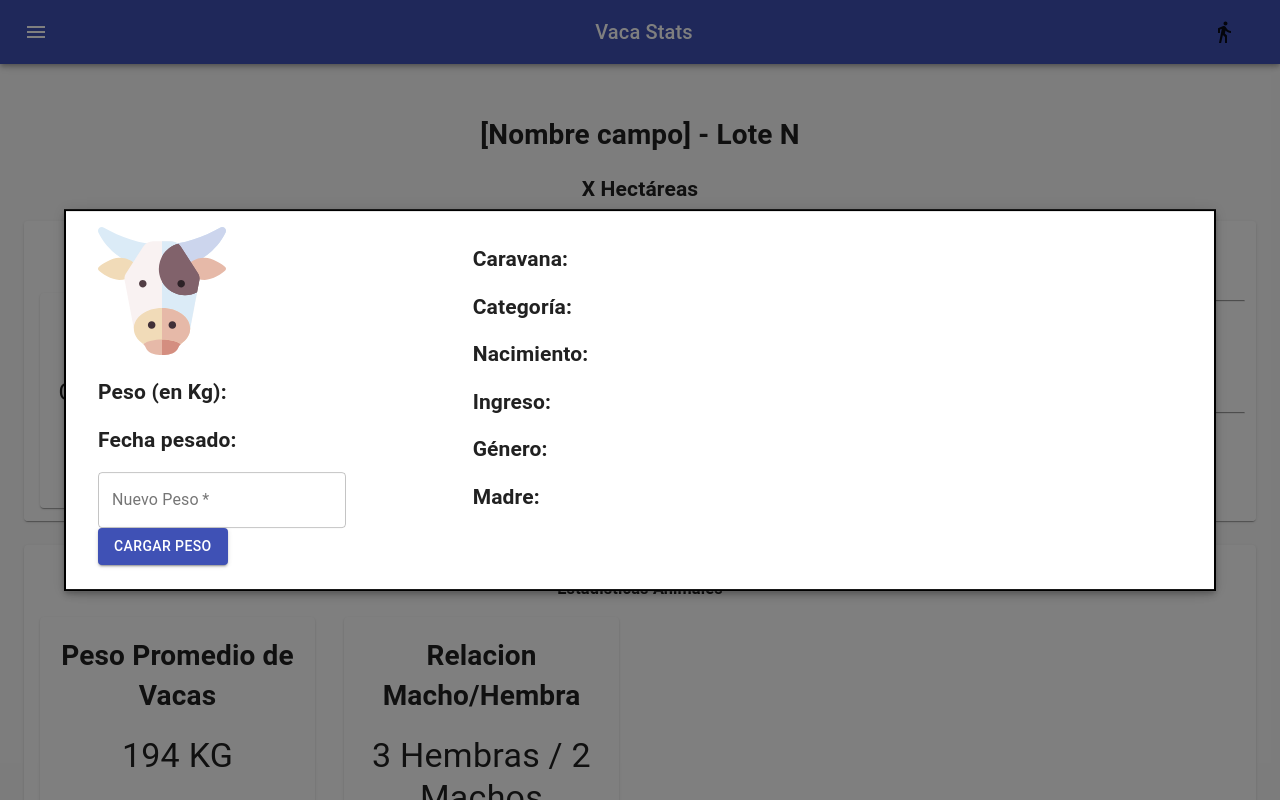
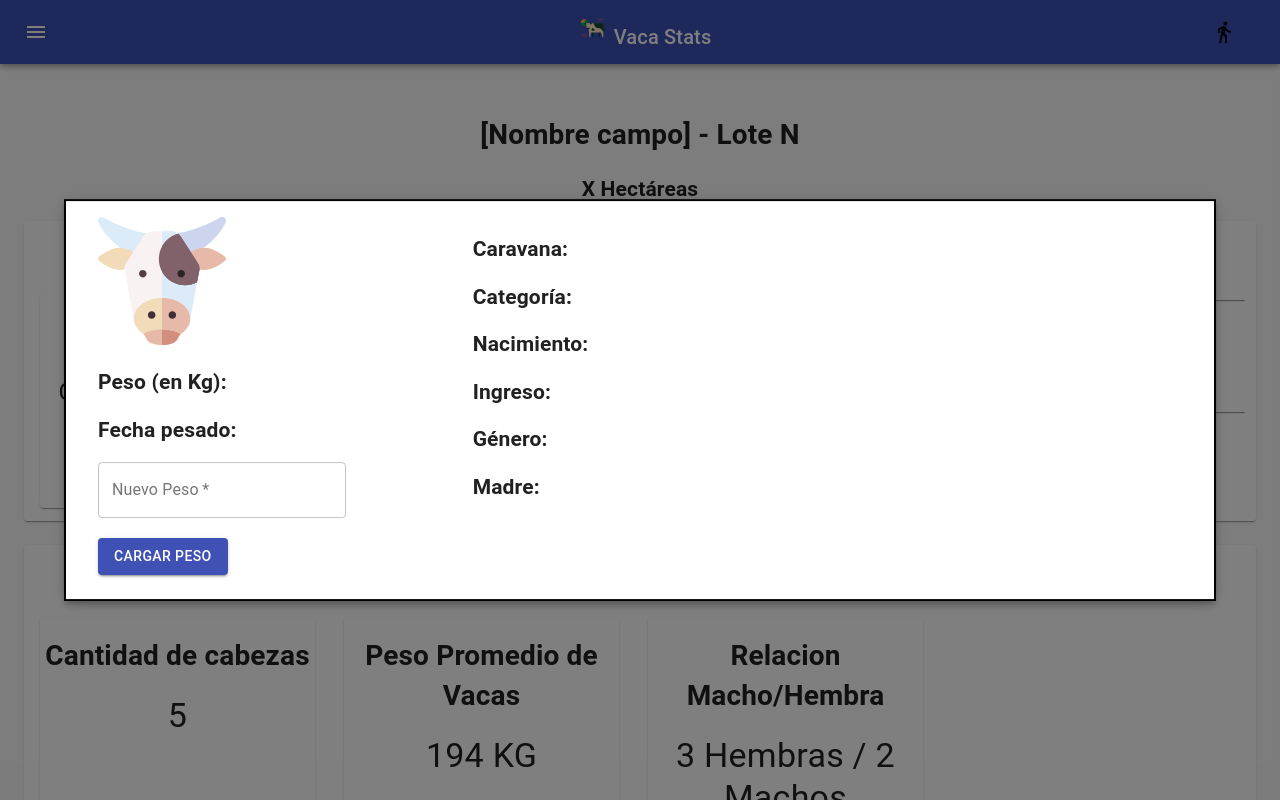
Before and after one commit to FMB555/SEMI-1, a React (Create React App) app: page /lote in a window 1280 px wide. Both pictures are taken after a click on the button 80 px from the left and 484 px from the top of the page. Built offline with nearby package versions, Linux system fonts and the light colour scheme; the HTML template or start-up script is replaced by a standard one.

Commit message:
Animales

```diff
--- a/src/Components/Animales.js
+++ b/src/Components/Animales.js
@@ -11,8 +11,6 @@ import ItemAnimal  from './ItemAnimal'
 const useStyles = makeStyles((theme) => ({
     root: {
         flexGrow: 1,
-        minWidth: '100%',
-        minHeight: '100%',
         height: 240,
     },
     item: {
@@ -31,7 +29,6 @@ export default function Animales() {
     <div className={classes.root}>
         <Grid container spacing={1}>
             <ItemAnimal className={classes.item}/>
-            <ItemAnimal className={classes.item}/>
         </Grid>
 
     </div>
--- a/src/Components/Appbar.js
+++ b/src/Components/Appbar.js
@@ -15,6 +15,7 @@ import { Menu, ArrowLeft, DirectionsWalk as Logout } from '@material-ui/icons';
 
 //Mis cosas
 import GrupoCampo from './GrupoCampo'
+import VacaStats from '../Icons/vacastats.png'
 
 const drawerWidth = 240;
 
@@ -106,7 +107,7 @@ export default function Appbar() {
                     <Menu />
                 </IconButton>
                 <Typography component="h1" variant="h6" color="inherit" noWrap className={classes.title}>
-                    Vaca Stats
+                    <img src={VacaStats} alt="" style={{width:32, height:32}}/> Vaca Stats
                 </Typography>
                 <Link to='/'><Button><Logout/></Button></Link>
             </Toolbar>
--- a/src/Components/ItemAnimal.js
+++ b/src/Components/ItemAnimal.js
@@ -30,37 +30,67 @@ const useStyles = makeStyles((theme) => ({
     },
     card : {
         flexGrow: 1,
-        width: '100%',
     },
     title: {
         fontSize: 14,
     },
     pos: {
         marginBottom: 12,
+    },
+    cargaVacuna: {
+        alignItems: 'center',
+        textAlign: 'center',
+        marginBottom: 12
     }
 }));
 
 export default function Animales() {
     const classes = useStyles();
 
-    //Modal Vacuna
+    //Handle modales
+
+    const [modalInfo, setModalInfo] = useState(false)
+    const abrirCerrarModalInfo = () => {
+        setModalInfo(!modalInfo)
+    }
+
+
     const [modalVacuna, setModalVacuna] = useState(false)
     const abrirCerrarModalVacuna = () => {
         setModalVacuna(!modalVacuna)
     }
 
-    //Modal Info del bicho
-    const [modalInfo, setModalInfo] = useState(false)
-    const abrirCerrarModalInfo = () => {
-        setModalInfo(!modalInfo)
-    }
+
 
     //Carga de nuevo peso
     const [nuevoPeso, setPeso] = useState(0)
     const cambiarPeso =(e) => {
         setPeso(e.target.value)
-        console.log(nuevoPeso)
     }
+
+    const bodyInfo = (
+        <div className={classes.modal}>
+            <Grid container spacing={5}>
+                <Grid item xs={12} sm={6} md={4}>
+                    <img src={vacaIco} alt='Vaca' style={{width:128, height:128}}/>
+                    <h2>Peso (en Kg): </h2>
+                    <h2>Fecha pesado: </h2>
+                    <form>
+                        <TextField id="cargaPeso" label="Nuevo Peso" variant="outlined" onChange={cambiarPeso} type="number" required/><br/><br/>
+                        <Button color="primary" size="medium" variant="contained" type="submit">Cargar peso</Button>
+                    </form>
+                </Grid>
+                <Grid item xs={12} sm={6} md={4}>
+                    <h2>Caravana: </h2>
+                    <h2>Categoría: </h2>
+                    <h2>Nacimiento: </h2>
+                    <h2>Ingreso: </h2>
+                    <h2>Género: </h2>
+                    <h2>Madre: </h2>
+                </Grid>
+            </Grid>
+        </div>
+    )
 
     const cardVacas = (
             <Grid item xs={12} sm={4} md={3}>
@@ -84,7 +114,25 @@ export default function Animales() {
             </Grid>
     )
 
+
     //Método para buscar vacunas del animal
+
+
+    //Modal Vacuna
+    const [vacunaInput, setVacuna] = useState("")
+    const handleVacuna = (e) => {
+        setVacuna(e.target.value)
+    }
+
+    const [dosisInput, setDosis] = useState("")
+    const handleDosis = (e) => {
+        setDosis(e.target.value)
+    }
+
+    const [fechaInput, setFecha] = useState("")
+    const handleFecha = (e) => {
+        setFecha(e.target.value)
+    }
 
     const bodyVacuna = (
         <div className={classes.modal}>
@@ -106,43 +154,21 @@ export default function Animales() {
                             <TableCell>31/10/2020</TableCell>
                             <TableCell><Checkbox/></TableCell>
                         </TableRow>
-
-                        <TableRow>
-                            <TableCell>Antiparasitario</TableCell>
-                            <TableCell>Segunda</TableCell>
-                            <TableCell>27/11/2020</TableCell>
-                            <TableCell><Checkbox/></TableCell>
-                        </TableRow>
                     </TableBody>
                 </Table>
             </TableContainer>
+            <div className={classes.cargaVacuna}>
+                <h1>Asignar Vacuna</h1>
+                <form>
+                    <TextField id="vacuna" label="Vacuna" variant="outlined" onChange={handleVacuna} type="text" required/>
+                    <TextField id="dosis" label="Dosis" variant="outlined" onChange={handleDosis} type="text" required/>
+                    <TextField id="fecha" label="Fecha" variant="outlined" type="date" onChange={handleFecha} InputLabelProps={{shrink: true}}/>
+                    <br/><br/><Button color="primary" variant="contained" type="submit">Crear Vacuna</Button>
+                </form>
+            </div>
         </div>
     )
 
-    const bodyInfo = (
-        <div className={classes.modal}>
-            <Grid container spacing={5}>
-                <Grid item xs={12} sm={6} md={4}>
-                    <img src={vacaIco} alt='Vaca' style={{width:128, height:128}}/>
-                    <h2>Peso (en Kg): </h2>
-                    <h2>Fecha pesado: </h2>
-                    <form>
-                        <TextField id="cargaPeso" label="Nuevo Peso" variant="outlined" onChange={cambiarPeso} type="number" required/><br/>
-                        <Button color="primary" size="medium" variant="contained" type="submit">Cargar peso</Button>
-                    </form>
-                </Grid>
-                <Grid item xs={12} sm={6} md={4}>
-                    <h2>Caravana: </h2>
-                    <h2>Categoría: </h2>
-                    <h2>Nacimiento: </h2>
-                    <h2>Ingreso: </h2>
-                    <h2>Género: </h2>
-                    <h2>Madre: </h2>
-                </Grid>
-
-            </Grid>
-        </div>
-    )
 
   return (
     <>
--- a/src/Partes/Deposits.js
+++ b/src/Partes/Deposits.js
@@ -27,7 +27,17 @@ export default function Deposits() {
   return (
     <React.Fragment>
       <Grid container spacing={2}>
-      <Grid item xs={12} sm={4} md={3}>
+
+        <Grid item xs={12} sm={4} md={3}>
+          <Card className={classes.card}>
+            <h1>Cantidad de cabezas</h1>
+            <Typography component="p" variant="h4">
+              5
+            </Typography>
+          </Card>
+        </Grid>
+
+        <Grid item xs={12} sm={4} md={3}>
           <Card className={classes.card}>
             <h1>Peso Promedio de Vacas</h1>
             <Typography component="p" variant="h4">
@@ -44,6 +54,7 @@ export default function Deposits() {
             </Typography>
           </Card>
         </Grid>
+
       </Grid>
 
 
```
